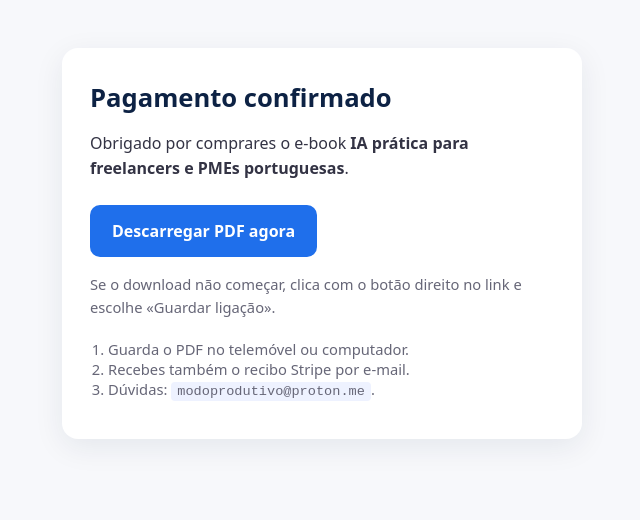
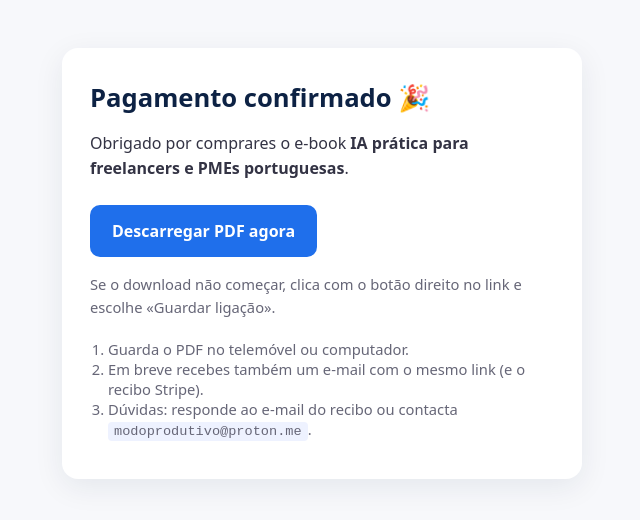
Before and after one commit to carloscesarrego/modo-produtivo-ebook, a plain HTML site: page index.html in a window 1280 px wide. Shown: the whole page, without its empty margins (318-958 px from the left). Drawn offline with Linux system fonts and the light colour scheme.

Commit message:
Update thank-you page (index.html)

```diff
--- a/index.html
+++ b/index.html
@@ -22,14 +22,14 @@
 <body>
   <div class="wrap">
     <div class="card">
-      <h1>Pagamento confirmado</h1>
+      <h1>Pagamento confirmado 🎉</h1>
       <p>Obrigado por comprares o e-book <strong>IA prática para freelancers e PMEs portuguesas</strong>.</p>
       <p><a class="btn" href="./ebook-ia-pratica.pdf" download="IA-pratica-Modo-Produtivo.pdf">Descarregar PDF agora</a></p>
       <p class="muted">Se o download não começar, clica com o botão direito no link e escolhe «Guardar ligação».</p>
       <ol class="steps muted">
         <li>Guarda o PDF no telemóvel ou computador.</li>
-        <li>Recebes também o recibo Stripe por e-mail.</li>
-        <li>Dúvidas: <code>modoprodutivo@proton.me</code>.</li>
+        <li>Em breve recebes também um e-mail com o mesmo link (e o recibo Stripe).</li>
+        <li>Dúvidas: responde ao e-mail do recibo ou contacta <code>modoprodutivo@proton.me</code>.</li>
       </ol>
     </div>
   </div>
```
